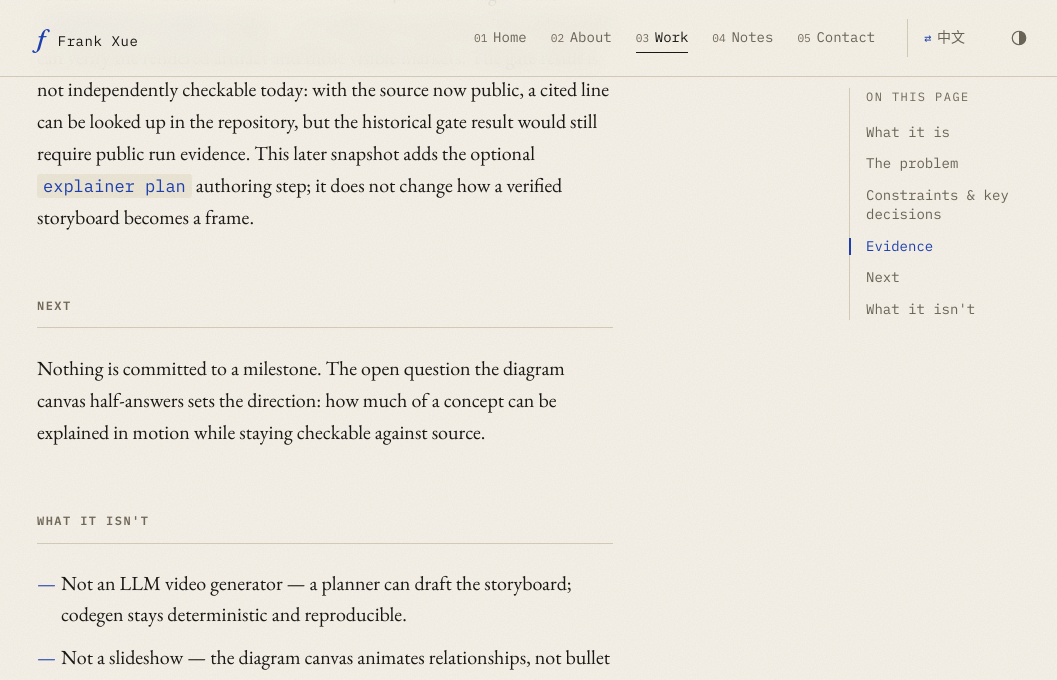
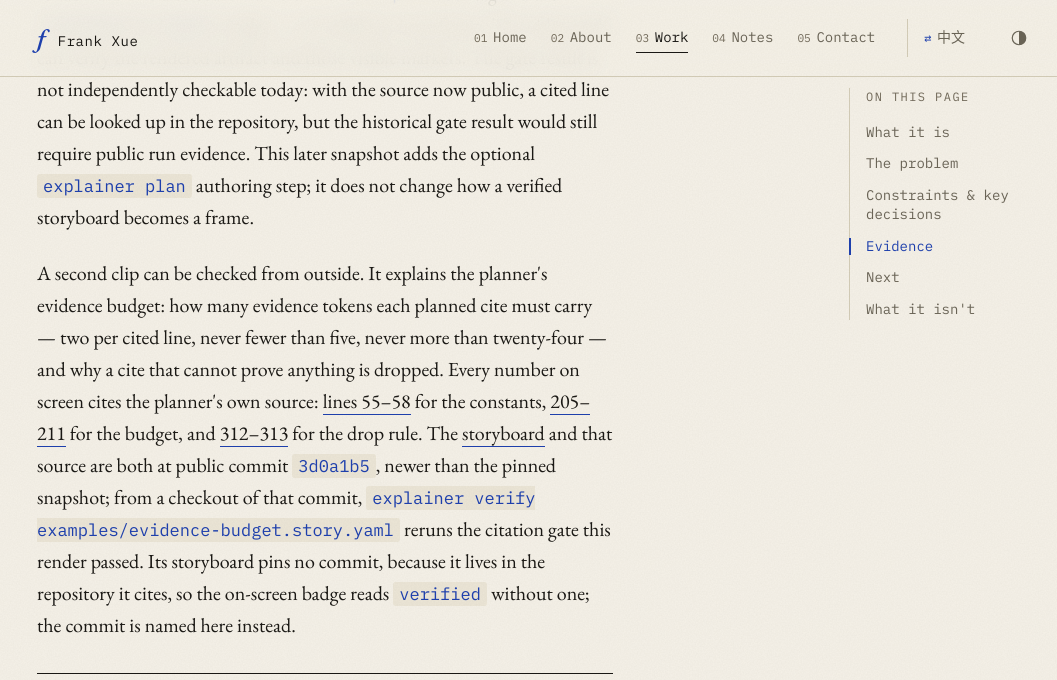
Before and after one commit to frankxue831/frankxue831.github.io, a Jekyll site: the page built from projects/explainer-engine.html, in a window 1280 px wide and 1400 px high, scrolled down 3613 px. Shown: the top 680 px of the window, without its empty margins (101-1158 px from the left). Built offline with Jekyll 4.4.1, drawn with Linux system fonts in a browser that asks for light colours; some of the changed text lies outside the part shown.

Commit message:
content: add the evidence-budget explainer to Explainer Engine Evidence (EN/ZH)
A second, externally checkable clip: its storyboard and the planner source it
cites are at public ManimSimpleRender commit 3d0a1b5 (the merge of PR #2), and
the page links each cited range there. `explainer verify` on a clean checkout of
that commit passes. The storyboard pins no commit, so the on-screen badge reads
"verified" without one; the page names the commit instead.

Co-Authored-By: Claude Opus 5.5 <noreply@anthropic.com>

```diff
--- a/projects/explainer-engine.html
+++ b/projects/explainer-engine.html
@@ -140,6 +140,43 @@ summary_outcome: "Every on-screen claim is verified against the source repo at a
             <code>explainer plan</code> authoring step; it does not change
             how a verified storyboard becomes a frame.
         </p>
+        <p>
+            A second clip can be checked from outside. It explains the
+            planner's evidence budget: how many evidence tokens each planned
+            cite must carry — two per cited line, never fewer than five, never
+            more than twenty-four — and why a cite that cannot prove anything
+            is dropped. Every number on screen cites the planner's own source:
+            <a href="https://github.com/frankxue831/ManimSimpleRender/blob/3d0a1b5f67c2715079e9256f1935c4332d358056/explainer/plan/evidence.py#L55-L58" rel="noopener noreferrer">lines 55–58</a>
+            for the constants,
+            <a href="https://github.com/frankxue831/ManimSimpleRender/blob/3d0a1b5f67c2715079e9256f1935c4332d358056/explainer/plan/evidence.py#L205-L211" rel="noopener noreferrer">205–211</a>
+            for the budget, and
+            <a href="https://github.com/frankxue831/ManimSimpleRender/blob/3d0a1b5f67c2715079e9256f1935c4332d358056/explainer/plan/evidence.py#L312-L313" rel="noopener noreferrer">312–313</a>
+            for the drop rule. The
+            <a href="https://github.com/frankxue831/ManimSimpleRender/blob/3d0a1b5f67c2715079e9256f1935c4332d358056/examples/evidence-budget.story.yaml" rel="noopener noreferrer">storyboard</a>
+            and that source are both at public commit <code>3d0a1b5</code>,
+            newer than the pinned snapshot; from a checkout of that commit,
+            <code>explainer verify examples/evidence-budget.story.yaml</code>
+            reruns the citation gate this render passed. Its storyboard pins no
+            commit, because it lives in the repository it cites, so the
+            on-screen badge reads <code>verified</code> without one; the commit
+            is named here instead.
+        </p>
+
+        <figure class="fig fig--video">
+            <video controls preload="metadata" aria-describedby="fig-budget-cap"
+                   width="1920" height="1080"
+                   poster="{{ '/assets/video/evidence-budget.poster.png' | relative_url }}">
+                <source src="{{ '/assets/video/evidence-budget.mp4' | relative_url }}" type="video/mp4">
+                <track kind="captions" srclang="en" label="English"
+                       src="{{ '/assets/video/evidence-budget.en.vtt' | relative_url }}" default>
+                <track kind="captions" srclang="zh-CN" label="中文"
+                       src="{{ '/assets/video/evidence-budget.zh.vtt' | relative_url }}">
+                <a href="{{ '/assets/video/evidence-budget.mp4' | relative_url }}">Download the evidence-budget explainer (mp4)</a>
+            </video>
+            <figcaption class="fig__cap" id="fig-budget-cap">fig. 3.2 — the planner's evidence
+            budget, one minute, citing the engine's own source at public commit
+            3d0a1b5 (English narration; English and Chinese caption tracks).</figcaption>
+        </figure>
 
         <h2 id="next">Next</h2>
         <p>
```
Also changed, not shown: zh/projects/explainer-engine.html (+22 -0 lines), assets/video/evidence-budget.poster.png (added), 3 other files.
